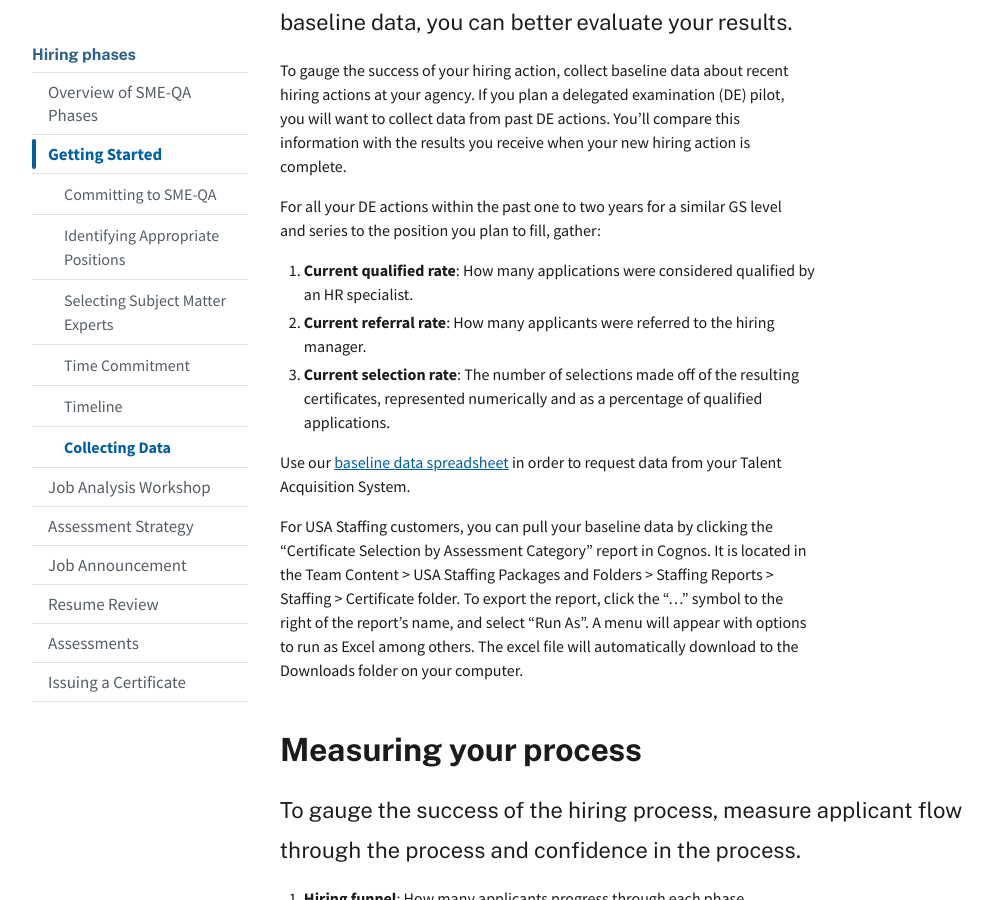
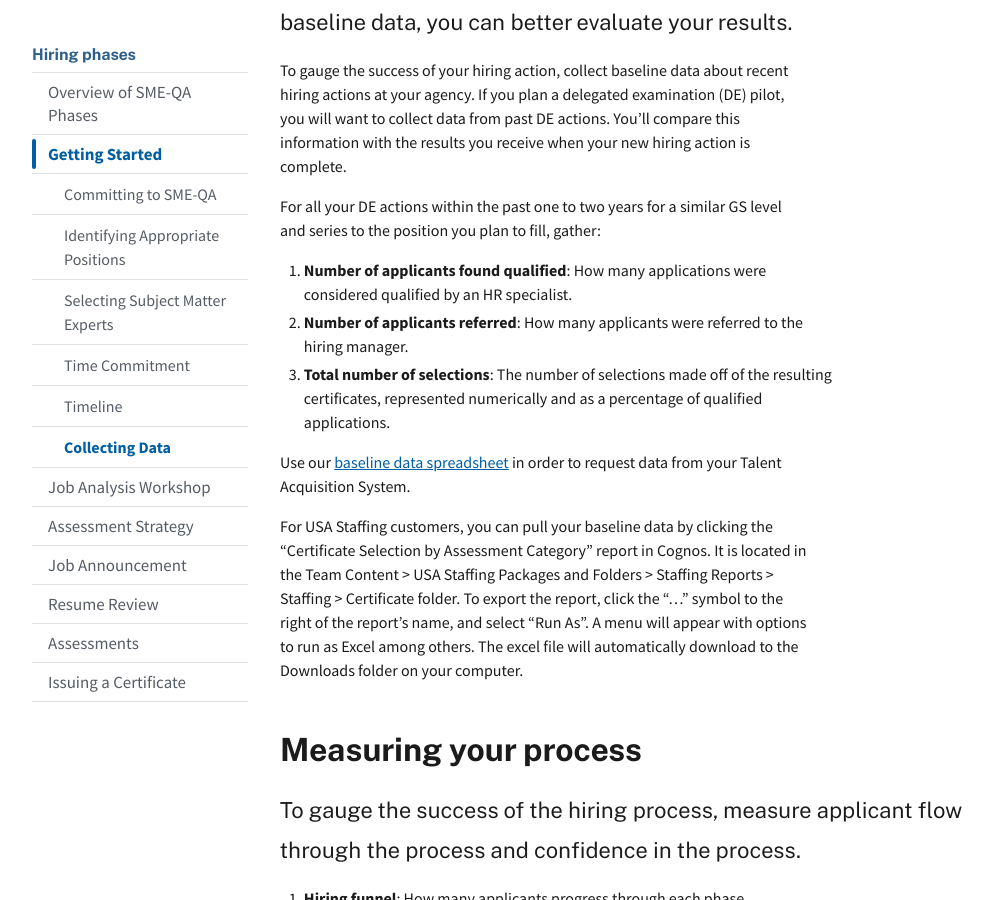
Before and after one commit to usds/SME-QA-Website, a Jekyll site: the page built from pages/phases/getting-started/collecting-data.md, in a window 1280 px wide and 900 px high, scrolled down 537 px. Shown: the whole window, without its empty margins (128-1121 px from the left). Built offline with Jekyll 4.4.1, drawn with Linux system fonts in a browser that asks for light colours.

Commit message:
Update collecting-data.md

```diff
--- a/pages/phases/getting-started/collecting-data.md
+++ b/pages/phases/getting-started/collecting-data.md
@@ -19,9 +19,9 @@ To gauge the success of your hiring action, collect baseline data about recent h
 
 For all your DE actions within the past one to two years for a similar GS level and series to the position you plan to fill, gather:
 
-1. **Current qualified rate**: How many applications were considered qualified by an HR specialist.
-2. **Current referral rate**: How many applicants were referred to the hiring manager.
-3. **Current selection rate**: The number of selections made off of the resulting certificates, represented numerically and as a percentage of qualified applications.
+1. **Number of applicants found qualified**: How many applications were considered qualified by an HR specialist.
+2. **Number of applicants referred**: How many applicants were referred to the hiring manager.
+3. **Total number of selections**: The number of selections made off of the resulting certificates, represented numerically and as a percentage of qualified applications.
 
 Use our <a href="{{site.baseline}}/toolkit/getting-started/baseline-data-to-collect.xlsx">baseline data spreadsheet</a> in order to request data from your Talent Acquisition System.
 
```
